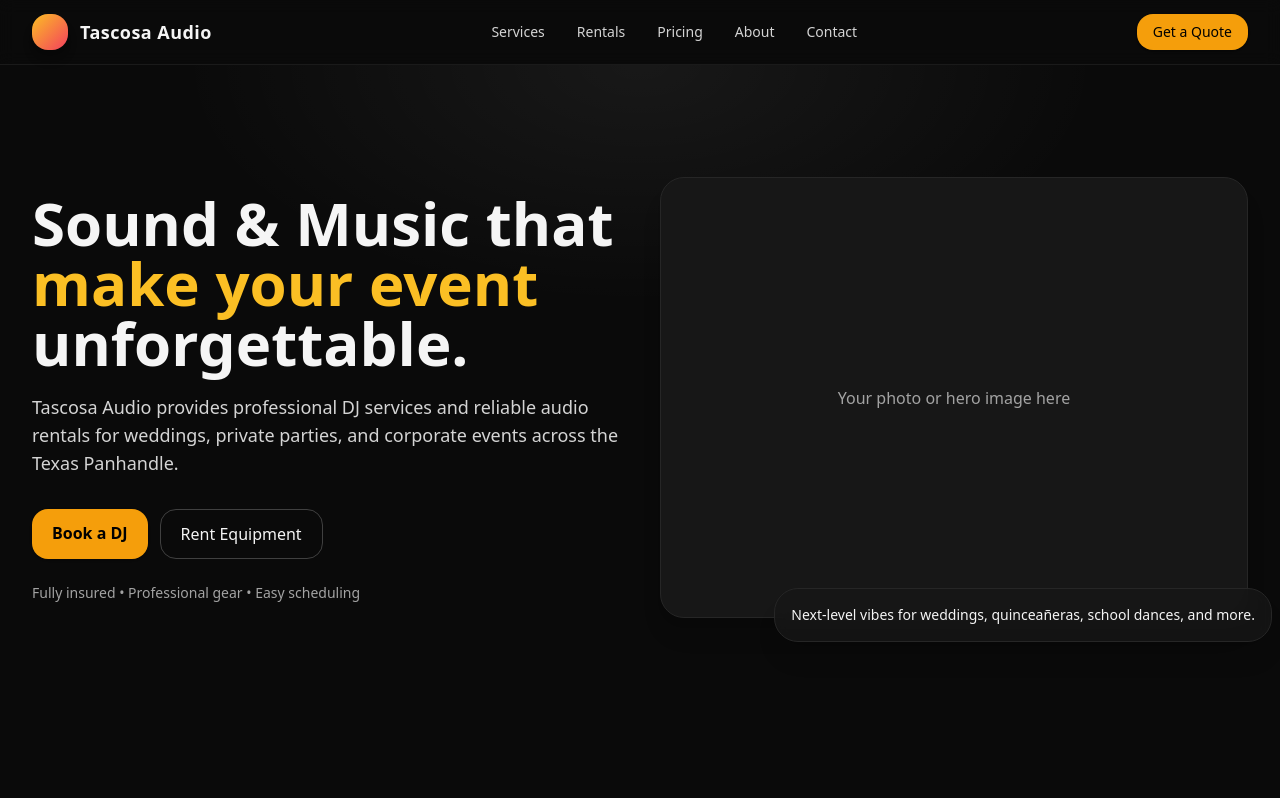
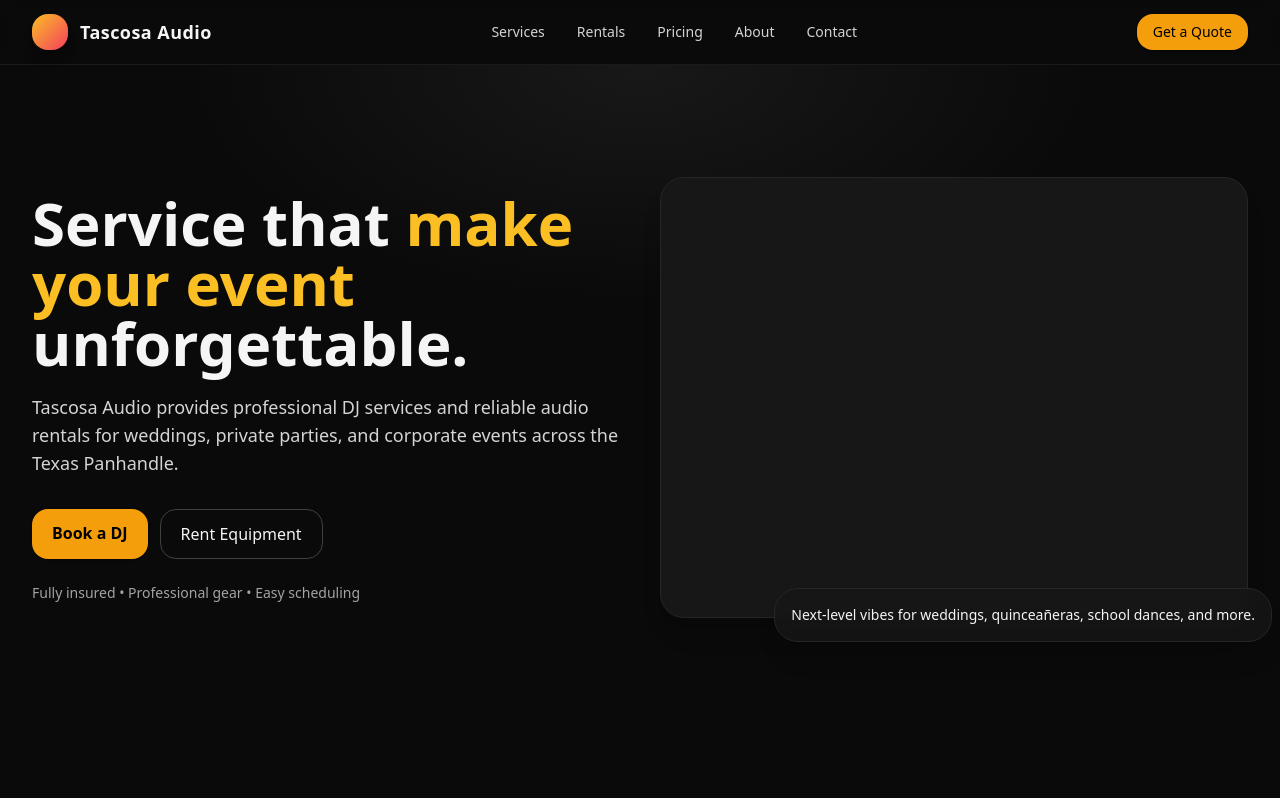
Before and after one commit to dexter806/tascosa.audio, a Next.js app: page / in a window 1280 px wide. Shown: the top 798 px of the page. Built offline with nearby package versions, Linux system fonts and the light colour scheme.

Commit message:
Update index.js

```diff
--- a/pages/index.js
+++ b/pages/index.js
@@ -28,7 +28,7 @@ export default function Home() {
         `Service: ${form.service}\n` +
         `Details: ${form.message}\n`
     );
-    window.location.href = `mailto:dexter806@gmail.com?subject=Tascosa%20Audio%20Inquiry&body=${body}`;
+    window.location.href = `mailto:info@tascosaauido.com?subject=Tascosa%20Audio%20Inquiry&body=${body}`;
     setSent(true);
   }
 
@@ -57,7 +57,7 @@ export default function Home() {
           <div className="grid md:grid-cols-2 gap-10 items-center">
             <div>
               <h1 className="text-4xl md:text-6xl font-extrabold leading-tight">
-                Sound & Music that <span className="text-amber-400">make your event</span> unforgettable.
+                Service that <span className="text-amber-400">make your event</span> unforgettable.
               </h1>
               <p className="mt-5 text-neutral-300 text-lg max-w-prose">
                 Tascosa Audio provides professional DJ services and reliable audio rentals for weddings,
@@ -71,7 +71,7 @@ export default function Home() {
             </div>
             <div className="relative">
               <div className="aspect-[4/3] rounded-3xl border border-neutral-800 bg-neutral-900 shadow-xl overflow-hidden">
-                <div className="h-full w-full grid place-items-center text-neutral-400">Your photo or hero image here</div>
+                <div className="h-full w-full grid place-items-center text-neutral-400"></div>
               </div>
               <div className="absolute -bottom-6 -right-6 rounded-3xl bg-neutral-900/80 border border-neutral-800 backdrop-blur p-4 shadow-xl">
                 <p className="text-sm">Next-level vibes for weddings, quinceañeras, school dances, and more.</p>
```
